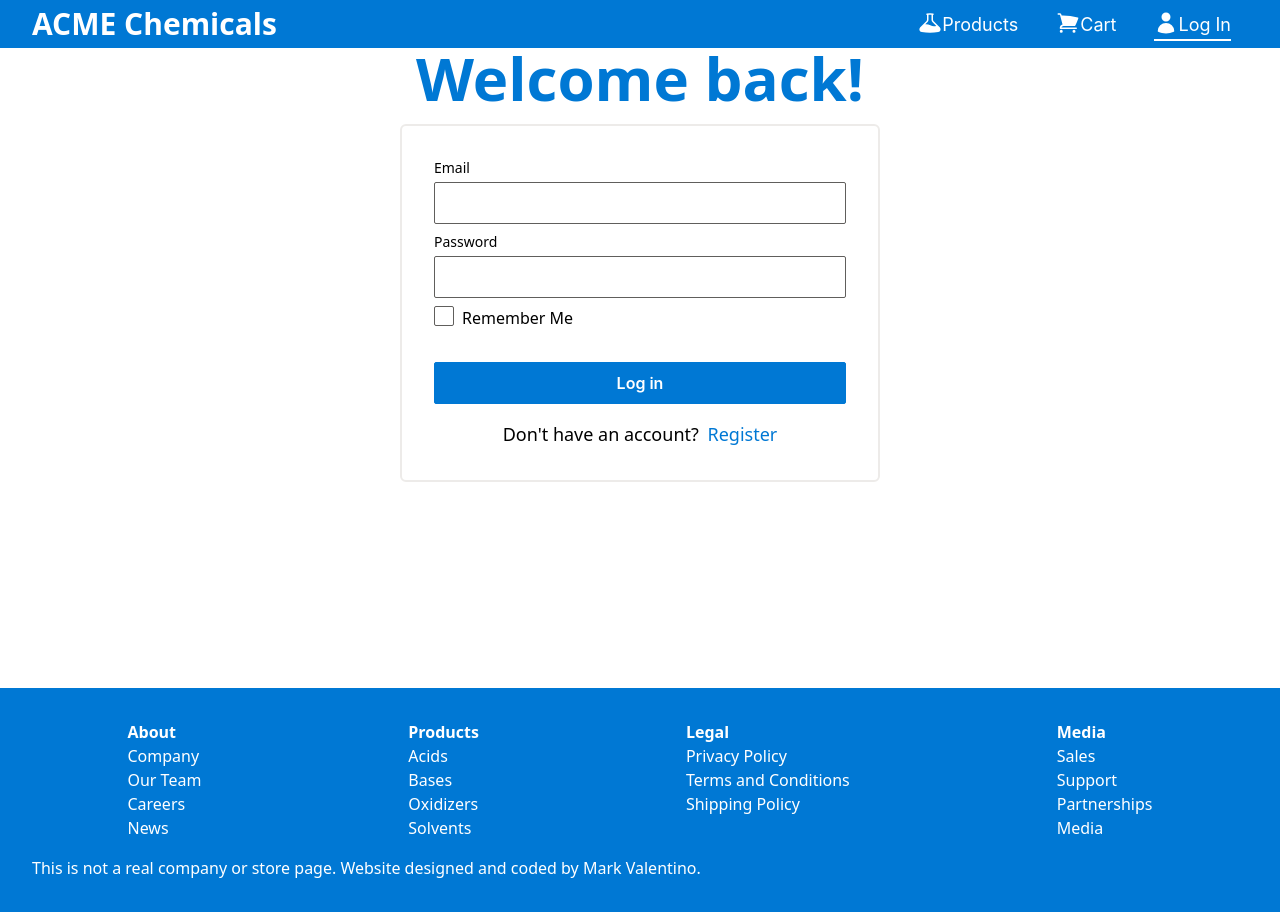
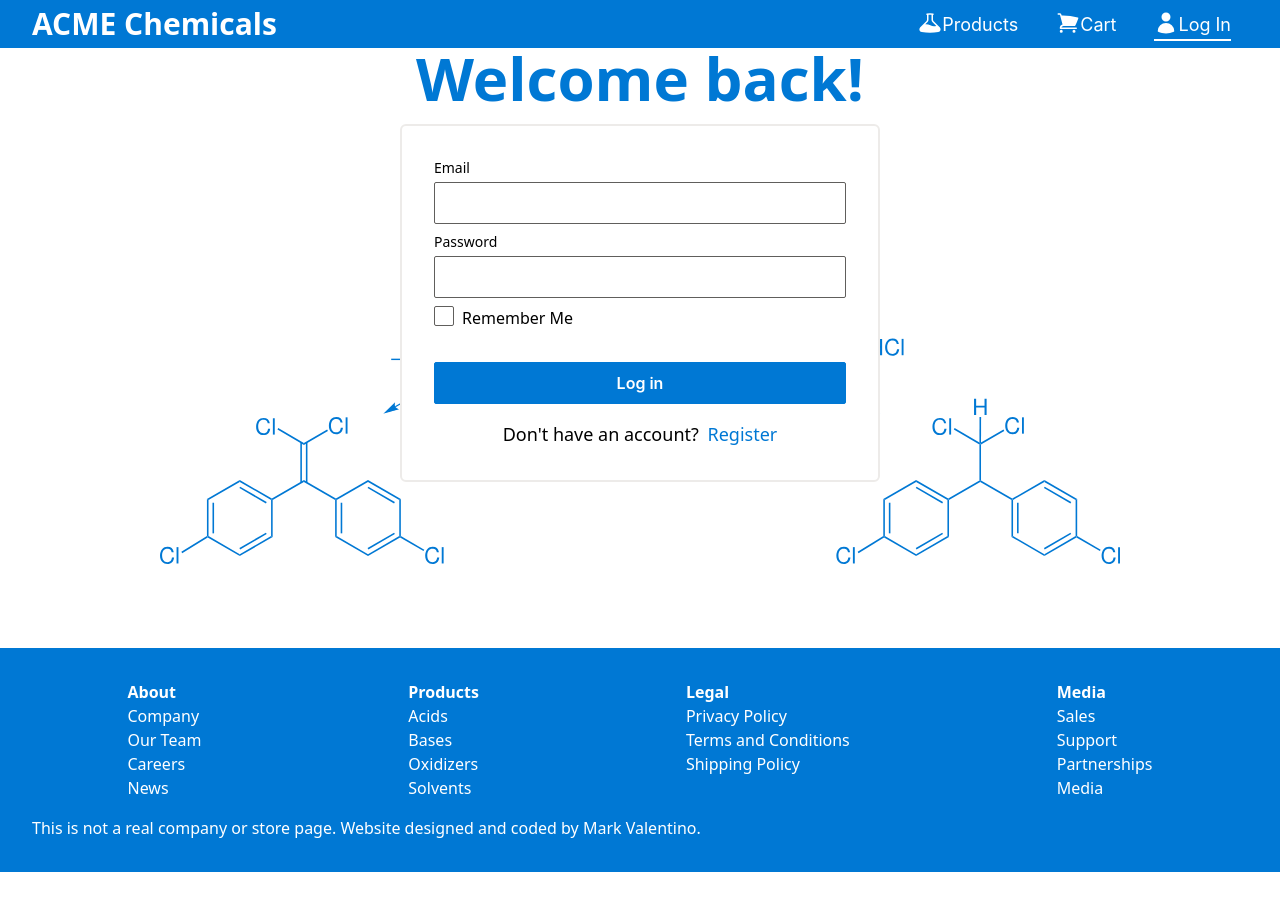
Before and after one commit to M-Valentino/ACME-Chemicals, a Next.js app: page /login in a window 1280 px wide. After the commit the page ends 872 px from the top, so only its background shows below. Built offline with nearby package versions, Linux system fonts and the light colour scheme; no server answers.

Commit message:
added bg image

```diff
--- a/src/components/MainWrapper.tsx
+++ b/src/components/MainWrapper.tsx
@@ -6,10 +6,11 @@ import { TopNav } from "./TopNav";
 interface MainWrapperProps {
   children: ReactNode;
   title: string;
+  showBG?: boolean;
 }
 
 export const MainWrapper: React.FC<MainWrapperProps> = (props) => {
-  const { children, title } = props;
+  const { children, title, showBG } = props;
 
   return (
     <>
@@ -17,7 +18,18 @@ export const MainWrapper: React.FC<MainWrapperProps> = (props) => {
         <title>{title}</title>
       </Head>
       <TopNav title={title} />
-      <main className="mt-12 min-h-[80vh]">{children}</main>
+      <main
+        className={`mt-12 min-h-[75vh] ${
+          showBG && "bg-[url('/molecule.svg')] bg-no-repeat bg"
+        }`}
+        style={{
+          backgroundRepeat: "no-repeat",
+          backgroundPosition: "center ",
+          backgroundSize: "75%"
+        }}
+      >
+        {children}
+      </main>
       <Footer />
     </>
   );
--- a/src/pages/login.tsx
+++ b/src/pages/login.tsx
@@ -6,17 +6,19 @@ import { RegisterPanel } from "@/components/login/RegisterPanel";
 export default function Login() {
   const [showLogInPanel, setShowLogInPanel] = useState<Boolean>(true);
   return (
-    <MainWrapper title={showLogInPanel ? "Log In" : "Register"}>
+    <MainWrapper title={showLogInPanel ? "Log In" : "Register"} showBG>
+
       <h1 className=" text-6xl text-primary font-extrabold text-center">
         Welcome back!
       </h1>
-      <div className="border-secondary border-2 max-w-[480px] p-8 m-auto rounded-md mt-4">
+      <div className="border-secondary bg-white border-2 max-w-[480px] p-8 m-auto rounded-md mt-4">
         {showLogInPanel ? (
           <LoginPanel setShowLogInPanel={setShowLogInPanel} />
         ) : (
           <RegisterPanel setShowLogInPanel={setShowLogInPanel} />
         )}
       </div>
+
     </MainWrapper>
   );
 }
```
Also changed, not shown: public/molecule.svg (added).
